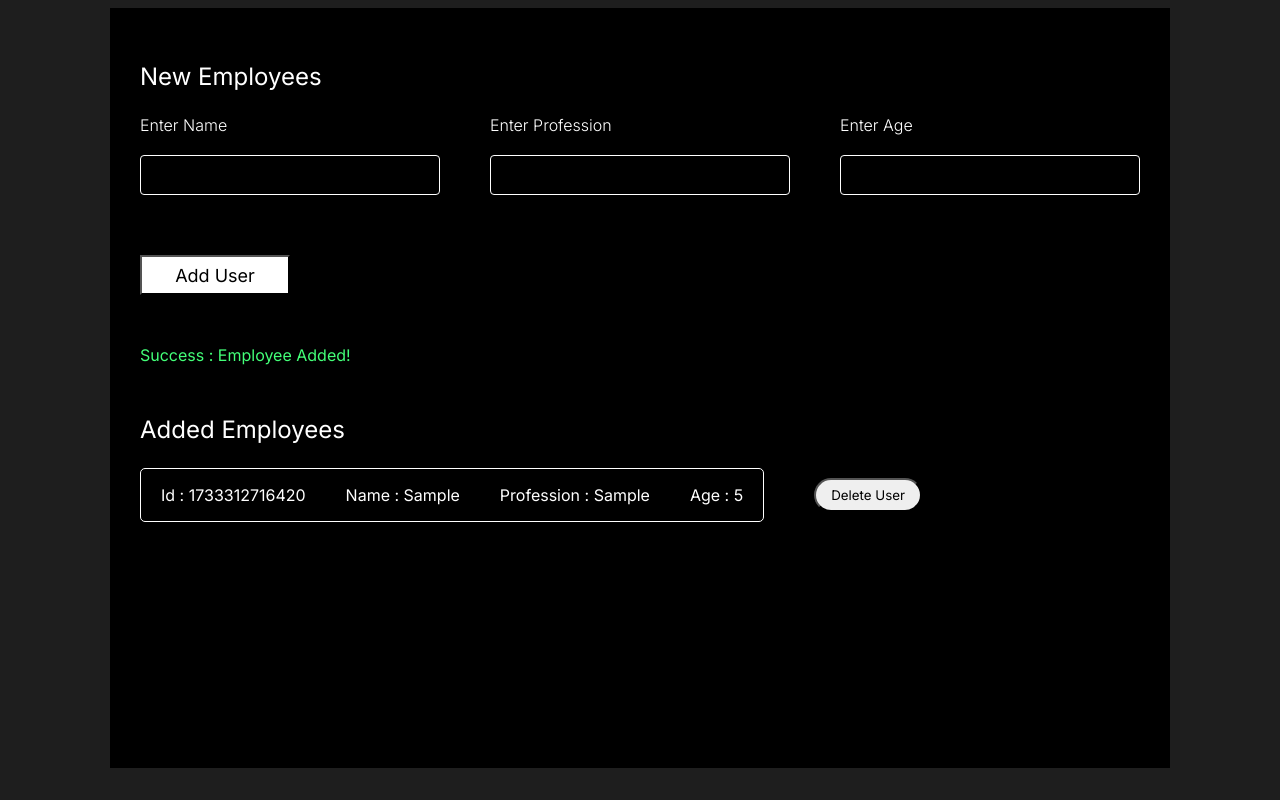
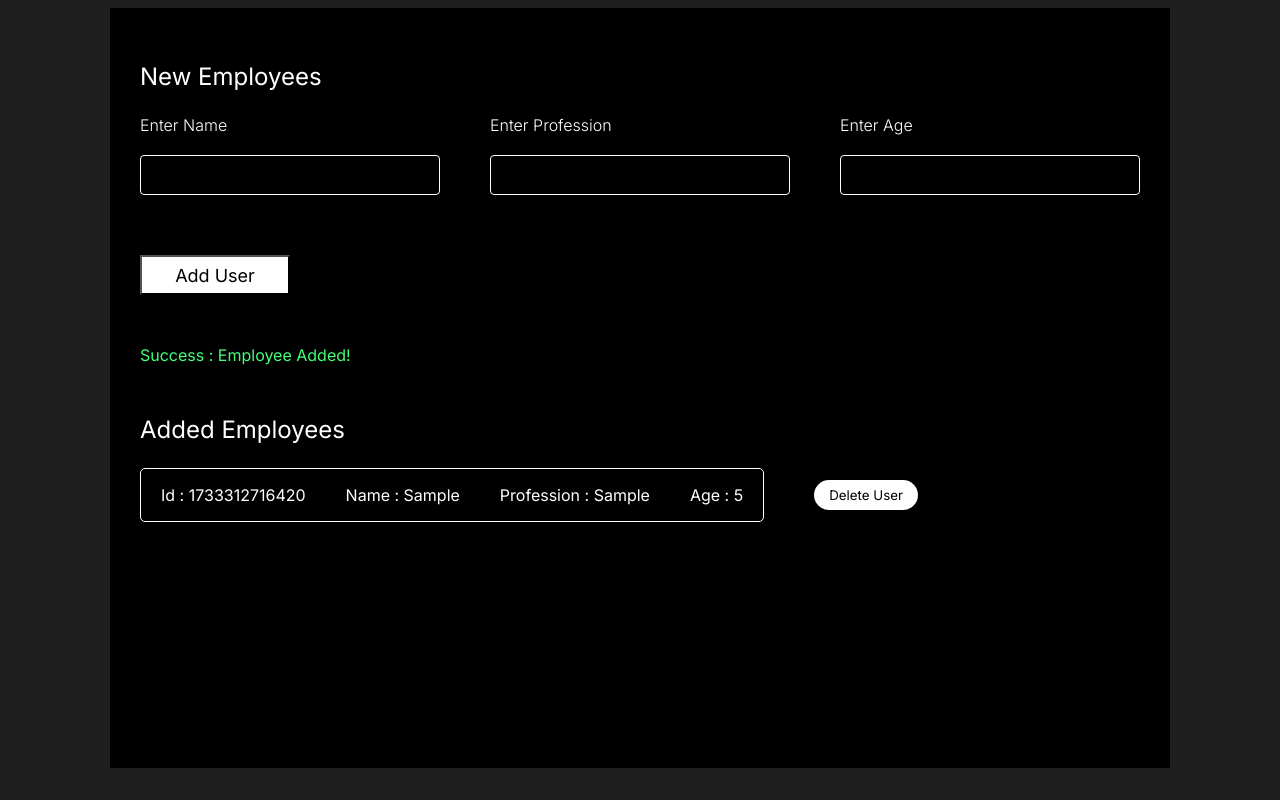
Before and after one commit to arshad012/Accio-F2P3-employee_form, a plain HTML site: page index.html in a window 1280 px wide. Both pictures are taken after typing "Sample", "Sample", "5" into the empty fields and a click on the button "Add User". Drawn offline with Linux system fonts and the light colour scheme.

Commit message:
correction

```diff
--- a/style.css
+++ b/style.css
@@ -104,6 +104,8 @@ input {
 .employee-delete-button {
     padding: 7px 15px;
     border-radius: 30px;
+    background-color: #FFFFFF;
+    border: none;
 }
 
 
```
